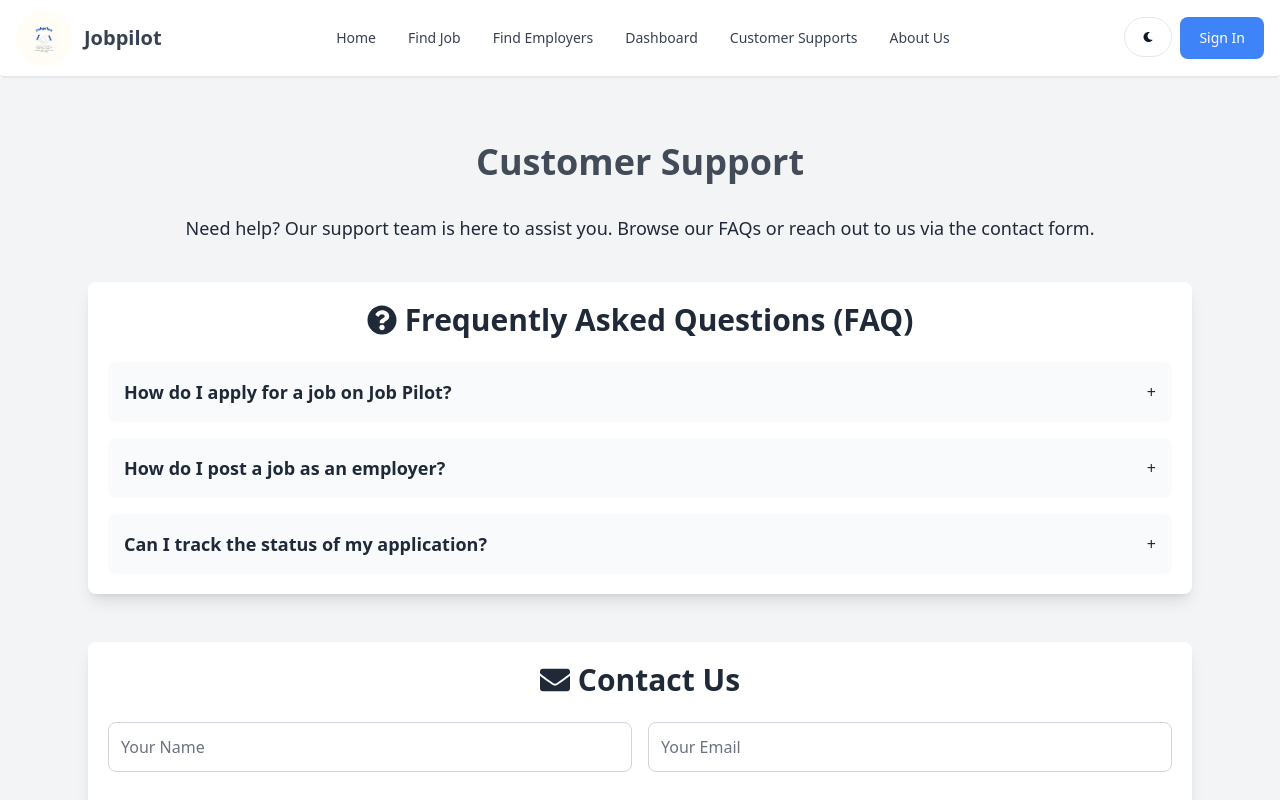
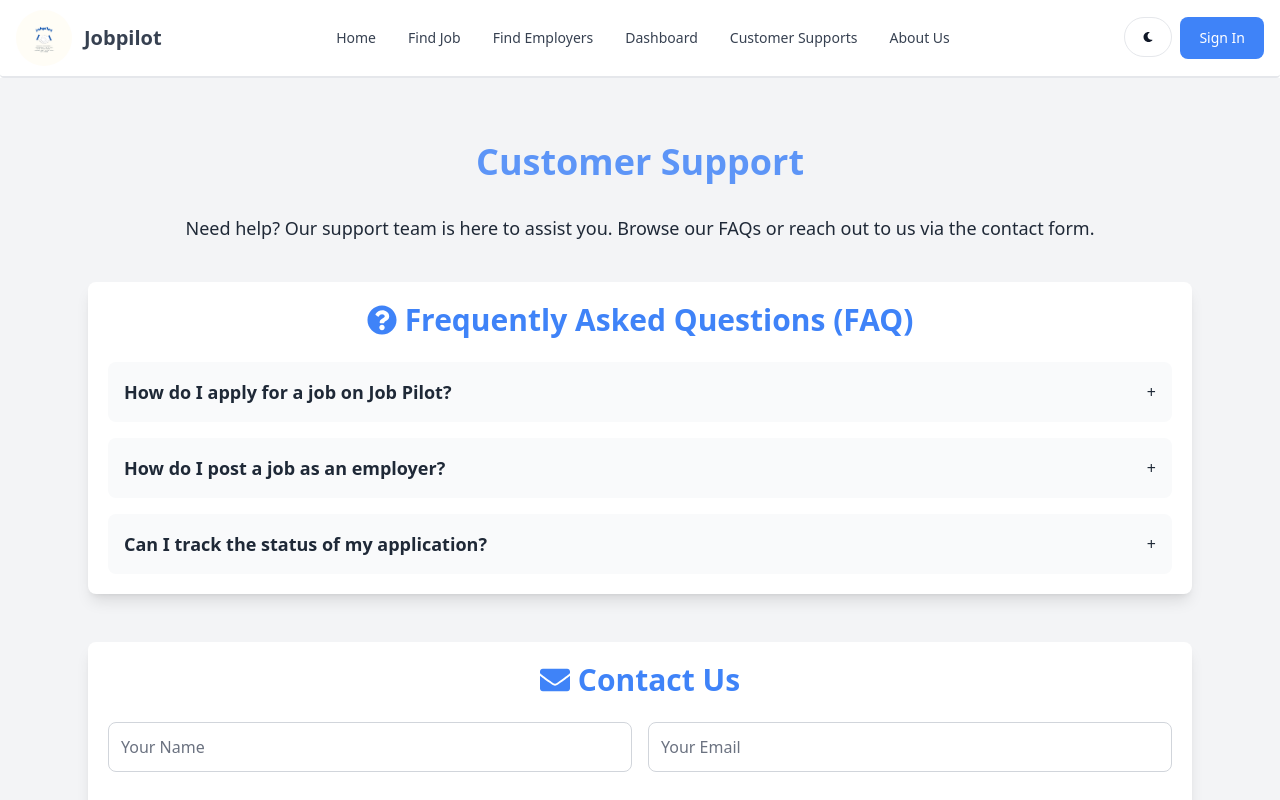
Before and after one commit to Sameemadhu16/Job-Listings, a React (Vite) app in the folder client/: page /contact in a window 1280 px wide. Shown: the top 800 px of the page. Built offline with nearby package versions, Linux system fonts and the light colour scheme.

Commit message:
dark mode color changed

```diff
--- a/client/src/pages/Contact.jsx
+++ b/client/src/pages/Contact.jsx
@@ -36,7 +36,7 @@ export default function Contact() {
       <div className="max-w-6xl mx-auto p-6">
 
         {/* Header Section */}
-        <h1 className="text-4xl font-bold text-center mb-8 animate-pulse">Customer Support</h1>
+        <h1 className="text-4xl font-bold text-center mb-8 animate-pulse  text-blue-500 dark:text-green-500">Customer Support</h1>
 
         <p className="text-center text-lg mb-10">
           Need help? Our support team is here to assist you. Browse our FAQs or reach out to us via the contact form.
@@ -45,8 +45,8 @@ export default function Contact() {
         <div className="space-y-12">
           {/* FAQ Section */}
           <div className="bg-white dark:bg-gray-800 p-5 rounded-lg shadow-lg">
-            <h2 className="text-3xl font-bold mb-6 flex items-center justify-center">
-              <FaQuestionCircle className="mr-2" /> Frequently Asked Questions (FAQ)
+            <h2 className="text-3xl font-bold mb-6 flex items-center justify-center  text-blue-500 dark:text-green-500">
+              <FaQuestionCircle className=" text-blue-500 dark:text-green-500 mr-2 " /> Frequently Asked Questions (FAQ)
             </h2>
             <div className="space-y-4">
               {/* FAQ Item */}
@@ -101,7 +101,7 @@ export default function Contact() {
 
           {/* Contact Us Section */}
           <div className="bg-white dark:bg-gray-800 p-5 rounded-lg shadow-lg">
-            <h2 className="text-3xl font-bold mb-6 flex items-center justify-center">
+            <h2 className="text-3xl font-bold mb-6 flex items-center justify-center  text-blue-500 dark:text-green-500">
               <FaEnvelope className="mr-2" /> Contact Us
             </h2>
 
```
